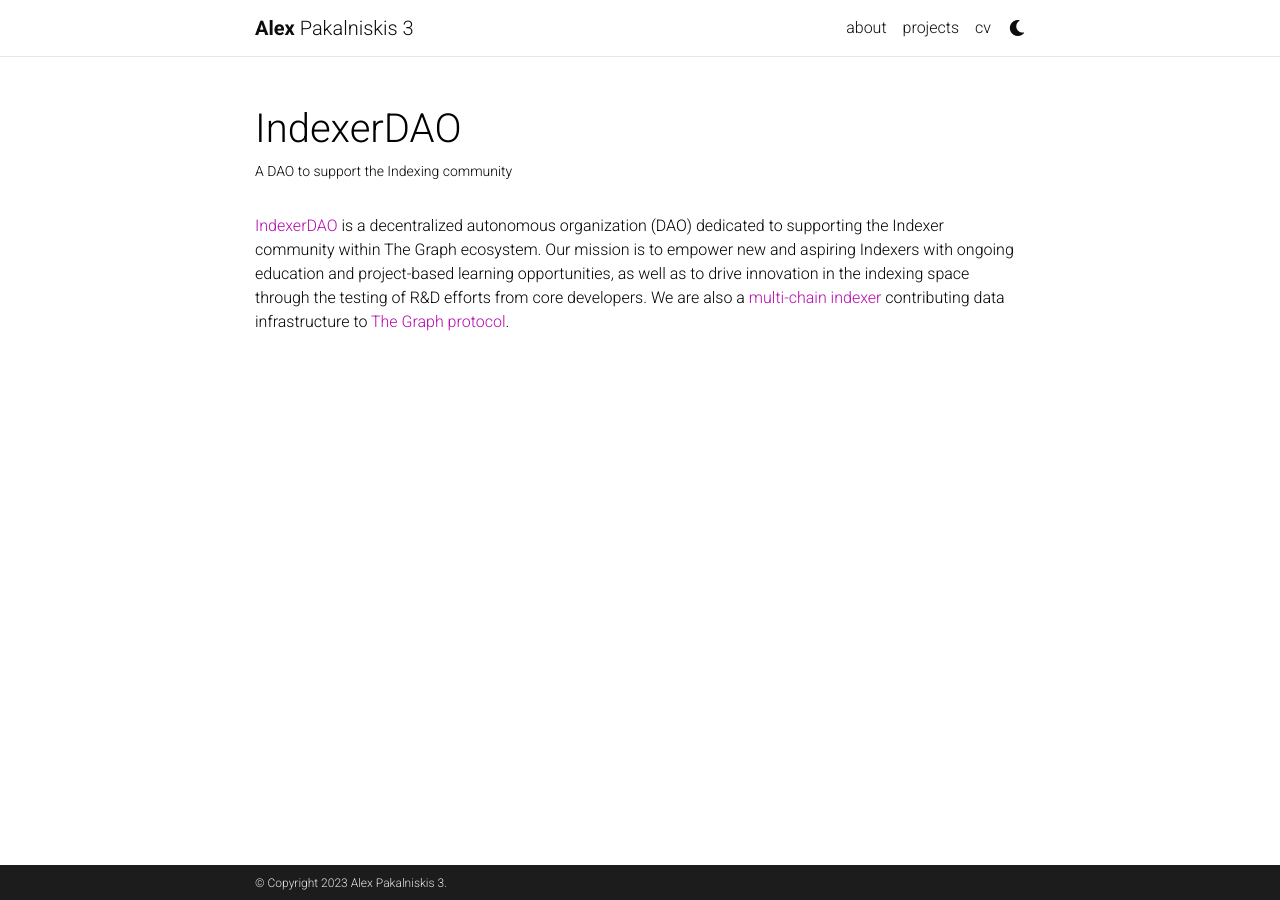
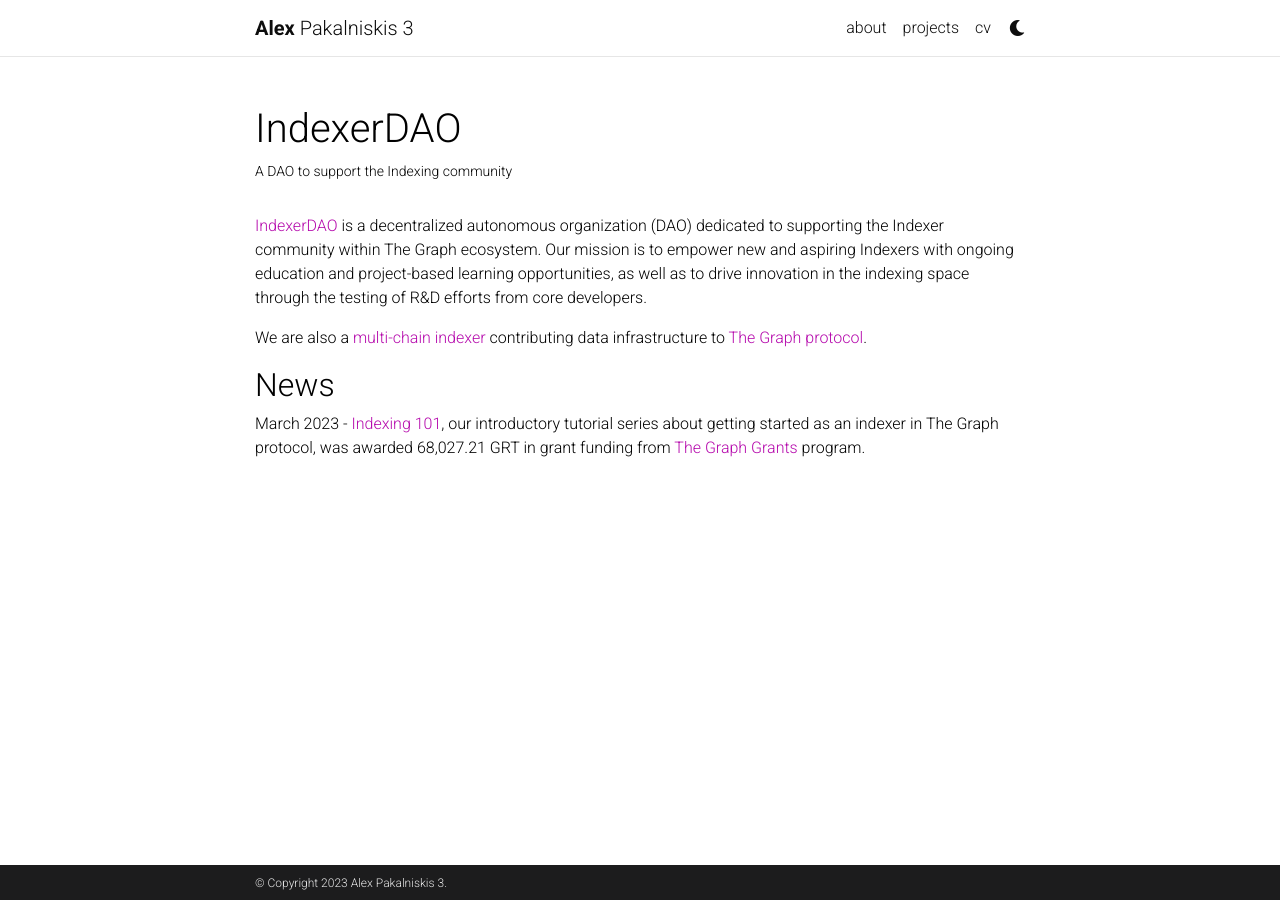
Before and after one commit to alex-pakalniskis/alex-pakalniskis.github.io, a Jekyll site: the page built from _projects/1_project.md, in a window 1280 px wide. Built offline with Jekyll 4.4.1, drawn with Linux system fonts in a browser that asks for light colours; comment, search, counter and statistics services are not loaded; a style sheet for code colours, icons or effects is not loaded.

Commit message:
Update 1_project.md

```diff
--- a/_projects/1_project.md
+++ b/_projects/1_project.md
@@ -7,4 +7,9 @@
 category: web3
 ---
 
-[IndexerDAO](https://www.indexerdao.com/) is a decentralized autonomous organization (DAO) dedicated to supporting the Indexer community within The Graph ecosystem. Our mission is to empower new and aspiring Indexers with ongoing education and project-based learning opportunities, as well as to drive innovation in the indexing space through the testing of R&D efforts from core developers. We are also a [multi-chain indexer](https://thegraph.com/explorer/profile/0x223260f3ca014adc40c98d50d5c4178657d53e26?view=Indexing&chain=mainnet) contributing data infrastructure to [The Graph protocol](https://thegraph.com/en/).
+[IndexerDAO](https://www.indexerdao.com/) is a decentralized autonomous organization (DAO) dedicated to supporting the Indexer community within The Graph ecosystem. Our mission is to empower new and aspiring Indexers with ongoing education and project-based learning opportunities, as well as to drive innovation in the indexing space through the testing of R&D efforts from core developers.
+
+We are also a [multi-chain indexer](https://thegraph.com/explorer/profile/0x223260f3ca014adc40c98d50d5c4178657d53e26?view=Indexing&chain=mainnet) contributing data infrastructure to [The Graph protocol](https://thegraph.com/en/).
+
+## News
+March 2023 - [Indexing 101](https://docs.indexerdao.com/), our introductory tutorial series about getting started as an indexer in The Graph protocol, was awarded 68,027.21 GRT in grant funding from [The Graph Grants](https://thegraph.com/ecosystem/grants/) program.
```
